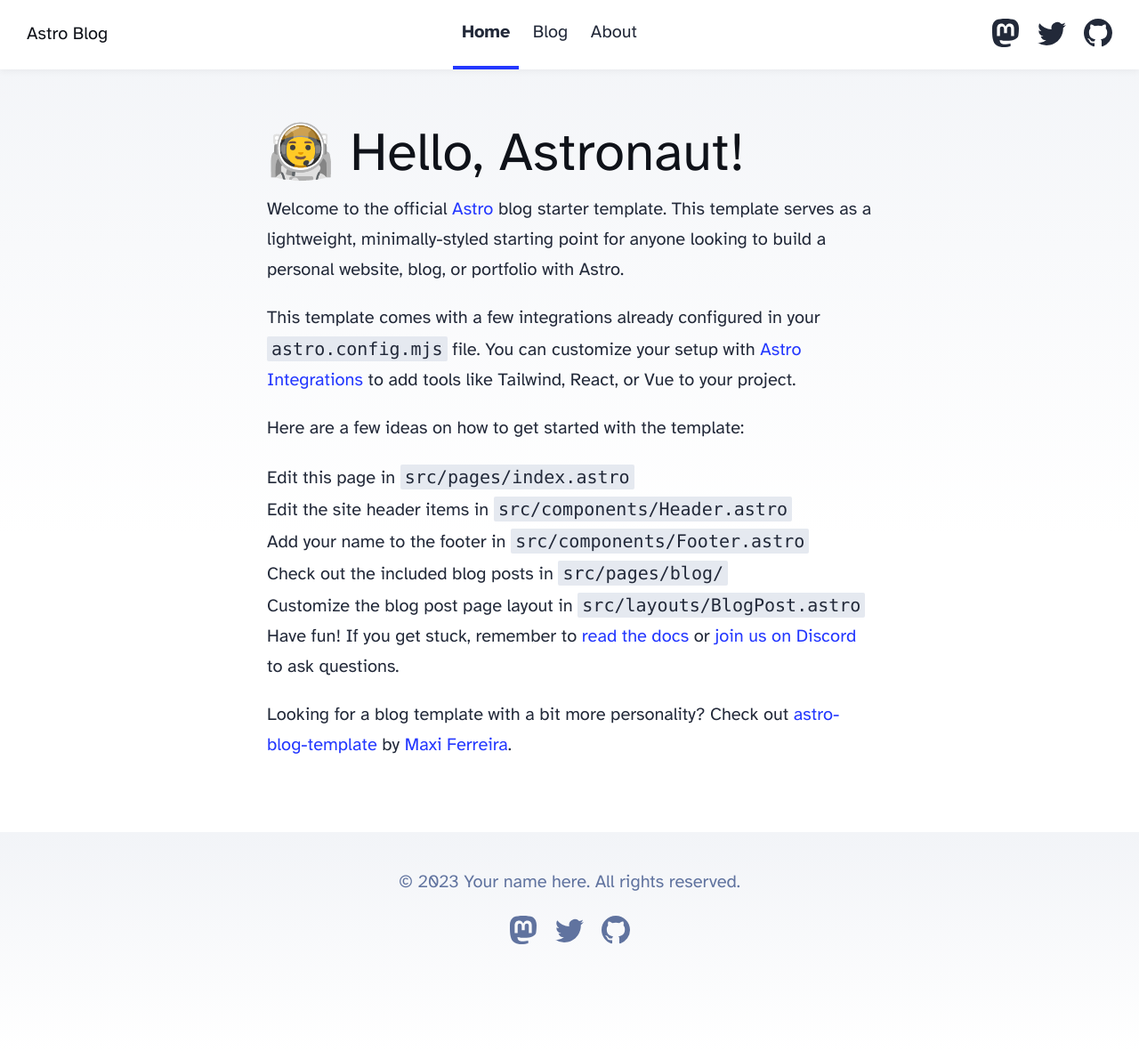
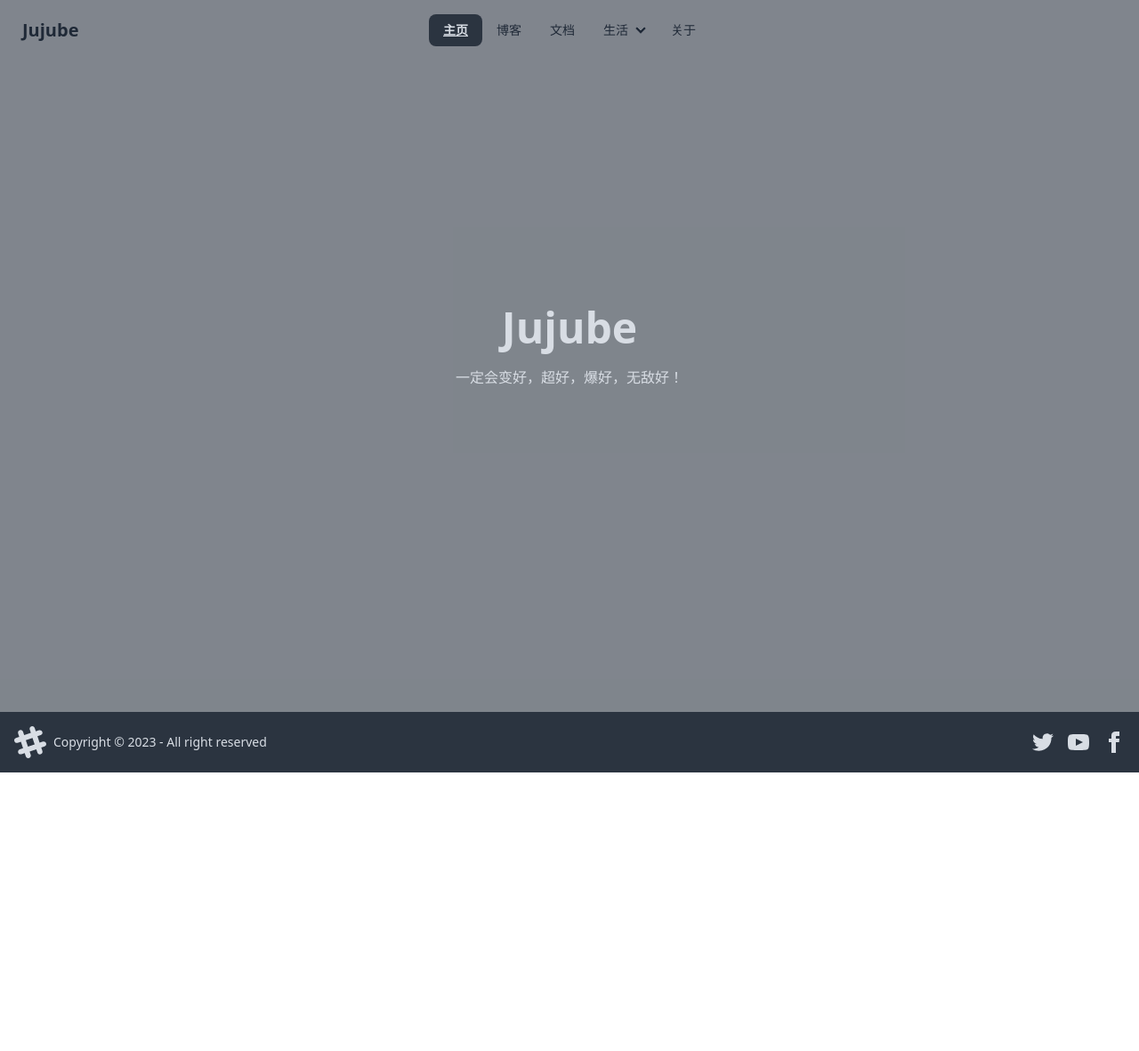
Before and after one commit to pings7664/jujube, an Astro site: page / in a window 1280 px wide. Shown: the whole page at 89% size. After the commit the page ends 868 px from the top, so only its background shows below. Built offline with nearby package versions, Linux system fonts and the light colour scheme; Astro itself is replaced by a stand-in of ours.

Commit message:
:wrench: update

```diff
--- a/src/components/Footer.astro
+++ b/src/components/Footer.astro
@@ -1,62 +1,33 @@
 ---
-const today = new Date();
 ---
 
-<footer>
-	&copy; {today.getFullYear()} Your name here. All rights reserved.
-	<div class="social-links">
-		<a href="https://m.webtoo.ls/@astro" target="_blank">
-			<span class="sr-only">Follow Astro on Mastodon</span>
-			<svg
-				viewBox="0 0 16 16"
-				aria-hidden="true"
-				width="32"
-				height="32"
-				astro-icon="social/mastodon"
-				><path
-					fill="currentColor"
-					d="M11.19 12.195c2.016-.24 3.77-1.475 3.99-2.603.348-1.778.32-4.339.32-4.339 0-3.47-2.286-4.488-2.286-4.488C12.062.238 10.083.017 8.027 0h-.05C5.92.017 3.942.238 2.79.765c0 0-2.285 1.017-2.285 4.488l-.002.662c-.004.64-.007 1.35.011 2.091.083 3.394.626 6.74 3.78 7.57 1.454.383 2.703.463 3.709.408 1.823-.1 2.847-.647 2.847-.647l-.06-1.317s-1.303.41-2.767.36c-1.45-.05-2.98-.156-3.215-1.928a3.614 3.614 0 0 1-.033-.496s1.424.346 3.228.428c1.103.05 2.137-.064 3.188-.189zm1.613-2.47H11.13v-4.08c0-.859-.364-1.295-1.091-1.295-.804 0-1.207.517-1.207 1.541v2.233H7.168V5.89c0-1.024-.403-1.541-1.207-1.541-.727 0-1.091.436-1.091 1.296v4.079H3.197V5.522c0-.859.22-1.541.66-2.046.456-.505 1.052-.764 1.793-.764.856 0 1.504.328 1.933.983L8 4.39l.417-.695c.429-.655 1.077-.983 1.934-.983.74 0 1.336.259 1.791.764.442.505.661 1.187.661 2.046v4.203z"
-				></path></svg
-			>
-		</a>
-		<a href="https://twitter.com/astrodotbuild" target="_blank">
-			<span class="sr-only">Follow Astro on Twitter</span>
-			<svg viewBox="0 0 16 16" aria-hidden="true" width="32" height="32" astro-icon="social/twitter"
-				><path
-					fill="currentColor"
-					d="M5.026 15c6.038 0 9.341-5.003 9.341-9.334 0-.14 0-.282-.006-.422A6.685 6.685 0 0 0 16 3.542a6.658 6.658 0 0 1-1.889.518 3.301 3.301 0 0 0 1.447-1.817 6.533 6.533 0 0 1-2.087.793A3.286 3.286 0 0 0 7.875 6.03a9.325 9.325 0 0 1-6.767-3.429 3.289 3.289 0 0 0 1.018 4.382A3.323 3.323 0 0 1 .64 6.575v.045a3.288 3.288 0 0 0 2.632 3.218 3.203 3.203 0 0 1-.865.115 3.23 3.23 0 0 1-.614-.057 3.283 3.283 0 0 0 3.067 2.277A6.588 6.588 0 0 1 .78 13.58a6.32 6.32 0 0 1-.78-.045A9.344 9.344 0 0 0 5.026 15z"
-				></path></svg
-			>
-		</a>
-		<a href="https://github.com/withastro/astro" target="_blank">
-			<span class="sr-only">Go to Astro's GitHub repo</span>
-			<svg viewBox="0 0 16 16" aria-hidden="true" width="32" height="32" astro-icon="social/github"
-				><path
-					fill="currentColor"
-					d="M8 0C3.58 0 0 3.58 0 8c0 3.54 2.29 6.53 5.47 7.59.4.07.55-.17.55-.38 0-.19-.01-.82-.01-1.49-2.01.37-2.53-.49-2.69-.94-.09-.23-.48-.94-.82-1.13-.28-.15-.68-.52-.01-.53.63-.01 1.08.58 1.23.82.72 1.21 1.87.87 2.33.66.07-.52.28-.87.51-1.07-1.78-.2-3.64-.89-3.64-3.95 0-.87.31-1.59.82-2.15-.08-.2-.36-1.02.08-2.12 0 0 .67-.21 2.2.82.64-.18 1.32-.27 2-.27.68 0 1.36.09 2 .27 1.53-1.04 2.2-.82 2.2-.82.44 1.1.16 1.92.08 2.12.51.56.82 1.27.82 2.15 0 3.07-1.87 3.75-3.65 3.95.29.25.54.73.54 1.48 0 1.07-.01 1.93-.01 2.2 0 .21.15.46.55.38A8.012 8.012 0 0 0 16 8c0-4.42-3.58-8-8-8z"
-				></path></svg
-			>
-		</a>
-	</div>
+<footer class="footer items-center p-4 bg-neutral text-neutral-content">
+  <aside class="items-center grid-flow-col">
+    <svg width="36" height="36" viewBox="0 0 24 24" xmlns="http://www.w3.org/2000/svg" fill-rule="evenodd"
+         clip-rule="evenodd" class="fill-current">
+      <path
+        d="M22.672 15.226l-2.432.811.841 2.515c.33 1.019-.209 2.127-1.23 2.456-1.15.325-2.148-.321-2.463-1.226l-.84-2.518-5.013 1.677.84 2.517c.391 1.203-.434 2.542-1.831 2.542-.88 0-1.601-.564-1.86-1.314l-.842-2.516-2.431.809c-1.135.328-2.145-.317-2.463-1.229-.329-1.018.211-2.127 1.231-2.456l2.432-.809-1.621-4.823-2.432.808c-1.355.384-2.558-.59-2.558-1.839 0-.817.509-1.582 1.327-1.846l2.433-.809-.842-2.515c-.33-1.02.211-2.129 1.232-2.458 1.02-.329 2.13.209 2.461 1.229l.842 2.515 5.011-1.677-.839-2.517c-.403-1.238.484-2.553 1.843-2.553.819 0 1.585.509 1.85 1.326l.841 2.517 2.431-.81c1.02-.33 2.131.211 2.461 1.229.332 1.018-.21 2.126-1.23 2.456l-2.433.809 1.622 4.823 2.433-.809c1.242-.401 2.557.484 2.557 1.838 0 .819-.51 1.583-1.328 1.847m-8.992-6.428l-5.01 1.675 1.619 4.828 5.011-1.674-1.62-4.829z"></path>
+    </svg>
+    <p>Copyright © 2023 - All right reserved</p>
+  </aside>
+  <nav class="grid-flow-col gap-4 md:place-self-center md:justify-self-end">
+    <a>
+      <svg xmlns="http://www.w3.org/2000/svg" width="24" height="24" viewBox="0 0 24 24" class="fill-current">
+        <path
+          d="M24 4.557c-.883.392-1.832.656-2.828.775 1.017-.609 1.798-1.574 2.165-2.724-.951.564-2.005.974-3.127 1.195-.897-.957-2.178-1.555-3.594-1.555-3.179 0-5.515 2.966-4.797 6.045-4.091-.205-7.719-2.165-10.148-5.144-1.29 2.213-.669 5.108 1.523 6.574-.806-.026-1.566-.247-2.229-.616-.054 2.281 1.581 4.415 3.949 4.89-.693.188-1.452.232-2.224.084.626 1.956 2.444 3.379 4.6 3.419-2.07 1.623-4.678 2.348-7.29 2.04 2.179 1.397 4.768 2.212 7.548 2.212 9.142 0 14.307-7.721 13.995-14.646.962-.695 1.797-1.562 2.457-2.549z"></path>
+      </svg>
+    </a>
+    <a>
+      <svg xmlns="http://www.w3.org/2000/svg" width="24" height="24" viewBox="0 0 24 24" class="fill-current">
+        <path
+          d="M19.615 3.184c-3.604-.246-11.631-.245-15.23 0-3.897.266-4.356 2.62-4.385 8.816.029 6.185.484 8.549 4.385 8.816 3.6.245 11.626.246 15.23 0 3.897-.266 4.356-2.62 4.385-8.816-.029-6.185-.484-8.549-4.385-8.816zm-10.615 12.816v-8l8 3.993-8 4.007z"></path>
+      </svg>
+    </a>
+    <a>
+      <svg xmlns="http://www.w3.org/2000/svg" width="24" height="24" viewBox="0 0 24 24" class="fill-current">
+        <path
+          d="M9 8h-3v4h3v12h5v-12h3.642l.358-4h-4v-1.667c0-.955.192-1.333 1.115-1.333h2.885v-5h-3.808c-3.596 0-5.192 1.583-5.192 4.615v3.385z"></path>
+      </svg>
+    </a>
+  </nav>
 </footer>
-<style>
-	footer {
-		padding: 2em 1em 6em 1em;
-		background: linear-gradient(var(--gray-gradient)) no-repeat;
-		color: rgb(var(--gray));
-		text-align: center;
-	}
-	.social-links {
-		display: flex;
-		justify-content: center;
-		gap: 1em;
-		margin-top: 1em;
-	}
-	.social-links a {
-		text-decoration: none;
-		color: rgb(var(--gray));
-	}
-	.social-links a:hover {
-		color: rgb(var(--gray-dark));
-	}
-</style>
--- a/src/components/Header.astro
+++ b/src/components/Header.astro
@@ -1,85 +1,33 @@
 ---
-import HeaderLink from './HeaderLink.astro';
-import { SITE_TITLE } from '../consts';
+import HeaderLink from './HeaderLink.astro'
+import { SITE_TITLE, NAV } from '../consts'
 ---
 
-<header>
-	<nav>
-		<h2><a href="/">{SITE_TITLE}</a></h2>
-		<div class="internal-links">
-			<HeaderLink href="/">Home</HeaderLink>
-			<HeaderLink href="/blog">Blog</HeaderLink>
-			<HeaderLink href="/about">About</HeaderLink>
-		</div>
-		<div class="social-links">
-			<a href="https://m.webtoo.ls/@astro" target="_blank">
-				<span class="sr-only">Follow Astro on Mastodon</span>
-				<svg viewBox="0 0 16 16" aria-hidden="true" width="32" height="32"
-					><path
-						fill="currentColor"
-						d="M11.19 12.195c2.016-.24 3.77-1.475 3.99-2.603.348-1.778.32-4.339.32-4.339 0-3.47-2.286-4.488-2.286-4.488C12.062.238 10.083.017 8.027 0h-.05C5.92.017 3.942.238 2.79.765c0 0-2.285 1.017-2.285 4.488l-.002.662c-.004.64-.007 1.35.011 2.091.083 3.394.626 6.74 3.78 7.57 1.454.383 2.703.463 3.709.408 1.823-.1 2.847-.647 2.847-.647l-.06-1.317s-1.303.41-2.767.36c-1.45-.05-2.98-.156-3.215-1.928a3.614 3.614 0 0 1-.033-.496s1.424.346 3.228.428c1.103.05 2.137-.064 3.188-.189zm1.613-2.47H11.13v-4.08c0-.859-.364-1.295-1.091-1.295-.804 0-1.207.517-1.207 1.541v2.233H7.168V5.89c0-1.024-.403-1.541-1.207-1.541-.727 0-1.091.436-1.091 1.296v4.079H3.197V5.522c0-.859.22-1.541.66-2.046.456-.505 1.052-.764 1.793-.764.856 0 1.504.328 1.933.983L8 4.39l.417-.695c.429-.655 1.077-.983 1.934-.983.74 0 1.336.259 1.791.764.442.505.661 1.187.661 2.046v4.203z"
-					></path></svg
-				>
-			</a>
-			<a href="https://twitter.com/astrodotbuild" target="_blank">
-				<span class="sr-only">Follow Astro on Twitter</span>
-				<svg viewBox="0 0 16 16" aria-hidden="true" width="32" height="32"
-					><path
-						fill="currentColor"
-						d="M5.026 15c6.038 0 9.341-5.003 9.341-9.334 0-.14 0-.282-.006-.422A6.685 6.685 0 0 0 16 3.542a6.658 6.658 0 0 1-1.889.518 3.301 3.301 0 0 0 1.447-1.817 6.533 6.533 0 0 1-2.087.793A3.286 3.286 0 0 0 7.875 6.03a9.325 9.325 0 0 1-6.767-3.429 3.289 3.289 0 0 0 1.018 4.382A3.323 3.323 0 0 1 .64 6.575v.045a3.288 3.288 0 0 0 2.632 3.218 3.203 3.203 0 0 1-.865.115 3.23 3.23 0 0 1-.614-.057 3.283 3.283 0 0 0 3.067 2.277A6.588 6.588 0 0 1 .78 13.58a6.32 6.32 0 0 1-.78-.045A9.344 9.344 0 0 0 5.026 15z"
-					></path></svg
-				>
-			</a>
-			<a href="https://github.com/withastro/astro" target="_blank">
-				<span class="sr-only">Go to Astro's GitHub repo</span>
-				<svg viewBox="0 0 16 16" aria-hidden="true" width="32" height="32"
-					><path
-						fill="currentColor"
-						d="M8 0C3.58 0 0 3.58 0 8c0 3.54 2.29 6.53 5.47 7.59.4.07.55-.17.55-.38 0-.19-.01-.82-.01-1.49-2.01.37-2.53-.49-2.69-.94-.09-.23-.48-.94-.82-1.13-.28-.15-.68-.52-.01-.53.63-.01 1.08.58 1.23.82.72 1.21 1.87.87 2.33.66.07-.52.28-.87.51-1.07-1.78-.2-3.64-.89-3.64-3.95 0-.87.31-1.59.82-2.15-.08-.2-.36-1.02.08-2.12 0 0 .67-.21 2.2.82.64-.18 1.32-.27 2-.27.68 0 1.36.09 2 .27 1.53-1.04 2.2-.82 2.2-.82.44 1.1.16 1.92.08 2.12.51.56.82 1.27.82 2.15 0 3.07-1.87 3.75-3.65 3.95.29.25.54.73.54 1.48 0 1.07-.01 1.93-.01 2.2 0 .21.15.46.55.38A8.012 8.012 0 0 0 16 8c0-4.42-3.58-8-8-8z"
-					></path></svg
-				>
-			</a>
-		</div>
-	</nav>
+<header class="navbar bg-transparent fixed top-0 inset-x-0 z-10">
+  <div class="navbar-start">
+    <a href="/" class="btn btn-ghost normal-case text-xl">{SITE_TITLE}</a>
+  </div>
+  <nav class="navbar-center hidden lg:flex">
+    <ul class="menu menu-horizontal px-1">
+      {NAV.map(nav => (
+        <li>
+          {nav.items ?
+            <details>
+              <summary>{nav.text}</summary>
+              <ul class="p-2">
+                {nav.items.map(item => (
+                  <li>
+                    <HeaderLink href={item.link}>{item.text}</HeaderLink>
+                  </li>
+                ))}
+              </ul>
+            </details> :
+            <HeaderLink href={nav.link}>{nav.text}</HeaderLink>}
+        </li>
+      ))}
+    </ul>
+  </nav>
+  <div class="navbar-end">
+    <icon-mdi-account />
+  </div>
 </header>
-<style>
-	header {
-		margin: 0;
-		padding: 0 1em;
-		background: white;
-		box-shadow: 0 2px 8px rgba(var(--black), 5%);
-	}
-	h2 {
-		margin: 0;
-		font-size: 1em;
-	}
-
-	h2 a,
-	h2 a.active {
-		text-decoration: none;
-	}
-	nav {
-		display: flex;
-		align-items: center;
-		justify-content: space-between;
-	}
-	nav a {
-		padding: 1em 0.5em;
-		color: var(--black);
-		border-bottom: 4px solid transparent;
-		text-decoration: none;
-	}
-	nav a.active {
-		text-decoration: none;
-		border-bottom-color: var(--accent);
-	}
-	.social-links,
-	.social-links a {
-		display: flex;
-	}
-	@media (max-width: 720px) {
-		.social-links {
-			display: none;
-		}
-	}
-</style>
--- a/src/consts.ts
+++ b/src/consts.ts
@@ -1,5 +1,44 @@
 // Place any global data in this file.
 // You can import this data from anywhere in your site by using the `import` keyword.
 
-export const SITE_TITLE = 'Astro Blog';
-export const SITE_DESCRIPTION = 'Welcome to my website!';
+export const SITE_TITLE: string = 'Jujube'
+export const SITE_DESCRIPTION: string = '一定会变好，超好，爆好，无敌好！'
+
+export const NAV: {
+  text: string
+  link?: string
+  items?: {
+    text: string
+    link: string
+  }[]
+}[] = [
+  {
+    text: '主页',
+    link: '/',
+  },
+  {
+    text: '博客',
+    link: '/blog',
+  },
+  {
+    text: '文档',
+    link: '/posts',
+  },
+  {
+    text: '生活',
+    items: [
+      { text: '音乐', link: '/life/music' },
+      { text: '电影', link: '/life/movie' },
+    ],
+  },
+  {
+    text: '关于',
+    link: '/about',
+  },
+]
+
+export const LINK: { github: string
+home: string} = {
+  github: 'https://github.com/gnipgnos',
+  home: ''
+}
--- /dev/null
+++ b/src/layouts/default.astro
@@ -0,0 +1,21 @@
+---
+import Footer from '../components/Footer.astro'
+import BaseHead from '../components/BaseHead.astro'
+import Header from '../components/Header.astro'
+
+import { SITE_TITLE, SITE_DESCRIPTION } from '../consts'
+---
+
+<!doctype html>
+<html lang="en">
+<head>
+  <BaseHead title={SITE_TITLE} description={SITE_DESCRIPTION} />
+</head>
+<body class="min-h-screen relative flex flex-col">
+<Header title={SITE_TITLE} />
+<main>
+  <slot />
+</main>
+<Footer />
+</body>
+</html>
--- /dev/null
+++ b/src/pages/404.astro
@@ -0,0 +1,3 @@
+---
+
+---
--- a/src/pages/blog/[...slug].astro
+++ b/src/pages/blog/[...slug].astro
@@ -2,17 +2,20 @@
 import { type CollectionEntry, getCollection } from 'astro:content';
 import BlogPost from '../../layouts/BlogPost.astro';
 
-export async function getStaticPaths() {
-	const posts = await getCollection('blog');
-	return posts.map((post) => ({
-		params: { slug: post.slug },
-		props: post,
-	}));
+import { getEntry } from 'astro:content';
+// 1. 从传入的服务器请求中获取 slug
+const { slug } = Astro.params;
+if (slug === undefined) {
+  throw new Error("Slug is required");
 }
-type Props = CollectionEntry<'blog'>;
-
-const post = Astro.props;
-const { Content } = await post.render();
+// 2. 直接使用请求 slug 查询条目
+const entry = await getEntry('blog', slug);
+// 3. 如果条目不存在，则重定向到 404
+if (entry === undefined) {
+  return Astro.redirect("/404");
+}
+// 4. (可选)在模板中将条目呈现为 HTML
+const { Content } = await entry.render();
 ---
 
 <BlogPost {...post.data}>
--- a/src/pages/index.astro
+++ b/src/pages/index.astro
@@ -1,50 +1,16 @@
 ---
-import BaseHead from '../components/BaseHead.astro';
-import Header from '../components/Header.astro';
-import Footer from '../components/Footer.astro';
-import { SITE_TITLE, SITE_DESCRIPTION } from '../consts';
+import Layout from '../layouts/default.astro'
+import { SITE_TITLE, SITE_DESCRIPTION } from '../consts'
 ---
 
-<!doctype html>
-<html lang="en">
-	<head>
-		<BaseHead title={SITE_TITLE} description={SITE_DESCRIPTION} />
-	</head>
-	<body>
-		<Header title={SITE_TITLE} />
-		<main>
-			<h1>🧑‍🚀 Hello, Astronaut!</h1>
-			<p>
-				Welcome to the official <a href="https://astro.build/">Astro</a> blog starter template. This
-				template serves as a lightweight, minimally-styled starting point for anyone looking to
-				build a personal website, blog, or portfolio with Astro.
-			</p>
-			<p>
-				This template comes with a few integrations already configured in your
-				<code>astro.config.mjs</code> file. You can customize your setup with
-				<a href="https://astro.build/integrations">Astro Integrations</a> to add tools like
-				Tailwind, React, or Vue to your project.
-			</p>
-			<p>Here are a few ideas on how to get started with the template:</p>
-			<ul>
-				<li>Edit this page in <code>src/pages/index.astro</code></li>
-				<li>Edit the site header items in <code>src/components/Header.astro</code></li>
-				<li>Add your name to the footer in <code>src/components/Footer.astro</code></li>
-				<li>Check out the included blog posts in <code>src/pages/blog/</code></li>
-				<li>Customize the blog post page layout in <code>src/layouts/BlogPost.astro</code></li>
-			</ul>
-			<p>
-				Have fun! If you get stuck, remember to <a href="https://docs.astro.build/"
-					>read the docs
-				</a> or <a href="https://astro.build/chat">join us on Discord</a> to ask questions.
-			</p>
-			<p>
-				Looking for a blog template with a bit more personality? Check out <a
-					href="https://github.com/Charca/astro-blog-template"
-					>astro-blog-template
-				</a> by <a href="https://twitter.com/Charca">Maxi Ferreira</a>.
-			</p>
-		</main>
-		<Footer />
-	</body>
-</html>
+<Layout>
+  <div class="hero min-h-screen">
+    <div class="hero-overlay bg-opacity-60" />
+    <div class="hero-content text-center text-neutral-content">
+      <div class="max-w-md">
+        <h1 class="mb-5 text-5xl font-bold">{SITE_TITLE}</h1>
+        <p class="mb-5">{SITE_DESCRIPTION}</p>
+      </div>
+    </div>
+  </div>
+</Layout>
--- /dev/null
+++ b/src/pages/life/music/index.astro
@@ -0,0 +1,3 @@
+---
+
+---
--- /dev/null
+++ b/src/pages/posts/index.astro
@@ -0,0 +1,3 @@
+---
+
+---
```
Also changed, not shown: src/auto-import.d.ts (added, +9 -0 lines), src/components/BaseHead.astro (+24 -24 lines), src/pages/life/movie/index.astro (added, +26 -0 lines).
